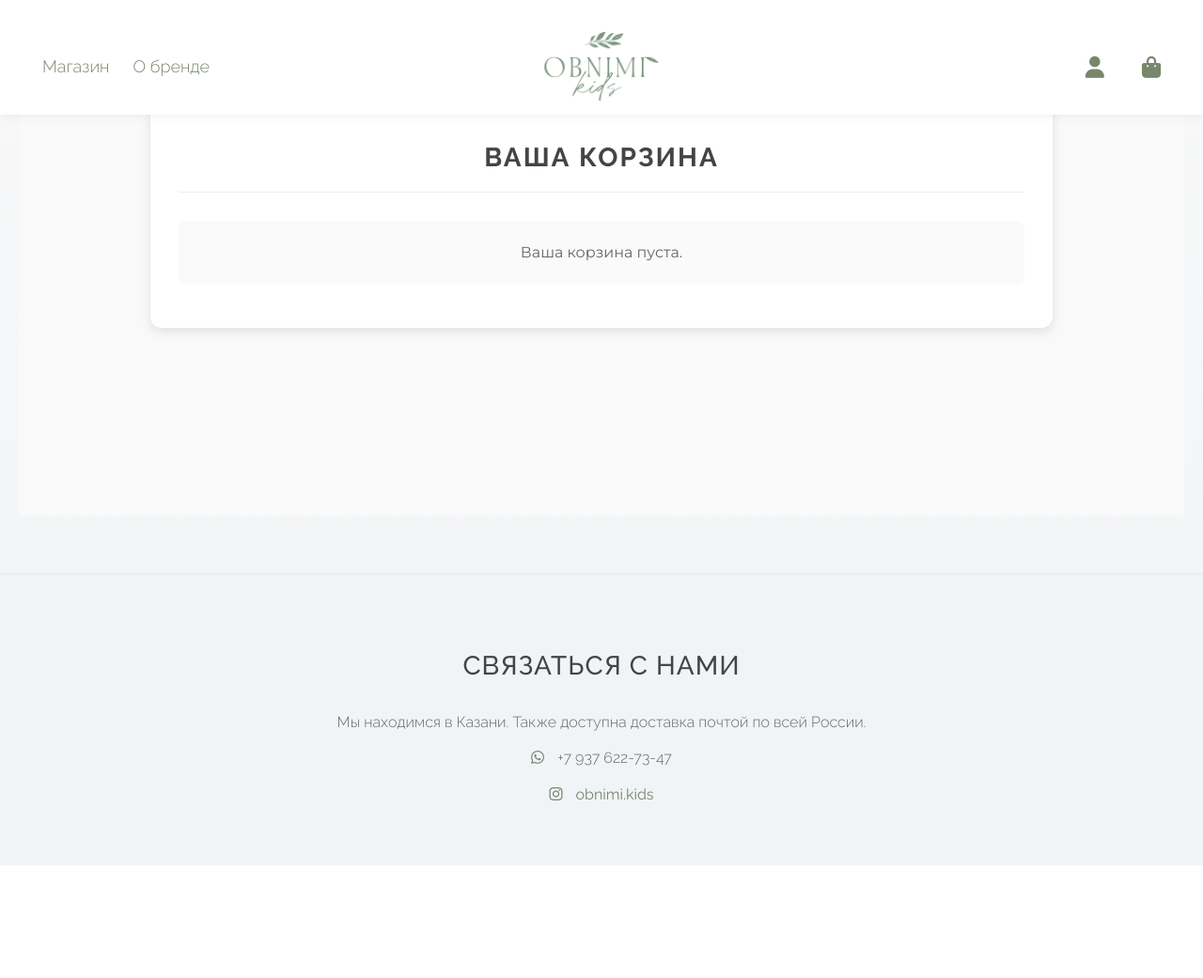
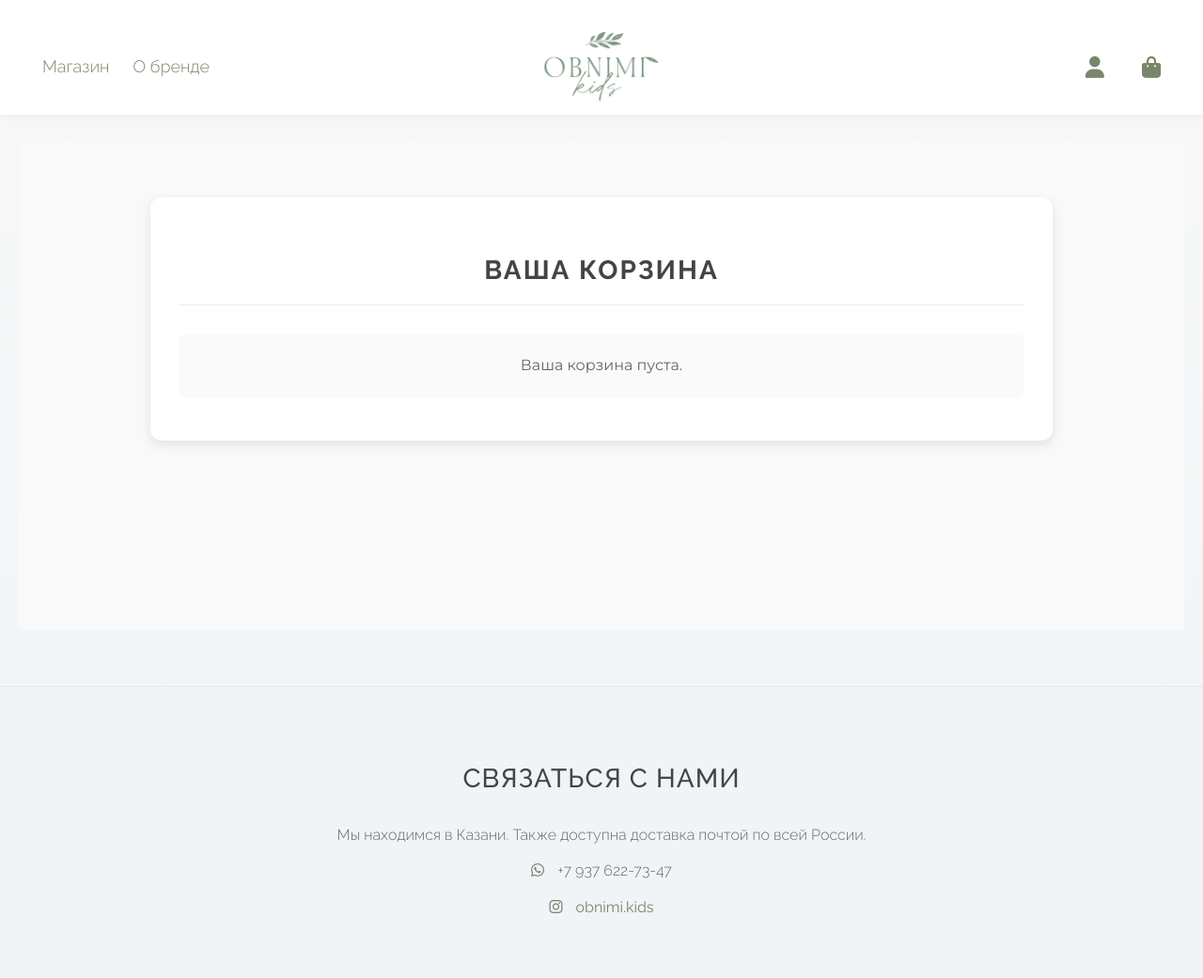
Before and after one commit to ZainapKurbanova/obnimikids, a Django app: template cart/templates/cart/cart.html in a window 1280 px wide. Shown: the whole page at 94% size. Before the commit the page ends 921 px from the top, so only its background shows below. Run offline with Django 5.2, Linux system fonts and the light colour scheme; the template is opened without the code that fills it, so the values that code supplies are empty.

Commit message:
Update layout.css

```diff
--- a/main/static/main/css/layout.css
+++ b/main/static/main/css/layout.css
@@ -173,3 +173,6 @@ body {
         padding-top: 120px; /* Увеличиваем отступ для мобильных */
     }
 }
+.content {
+    padding-top: 120px;
+}
```
